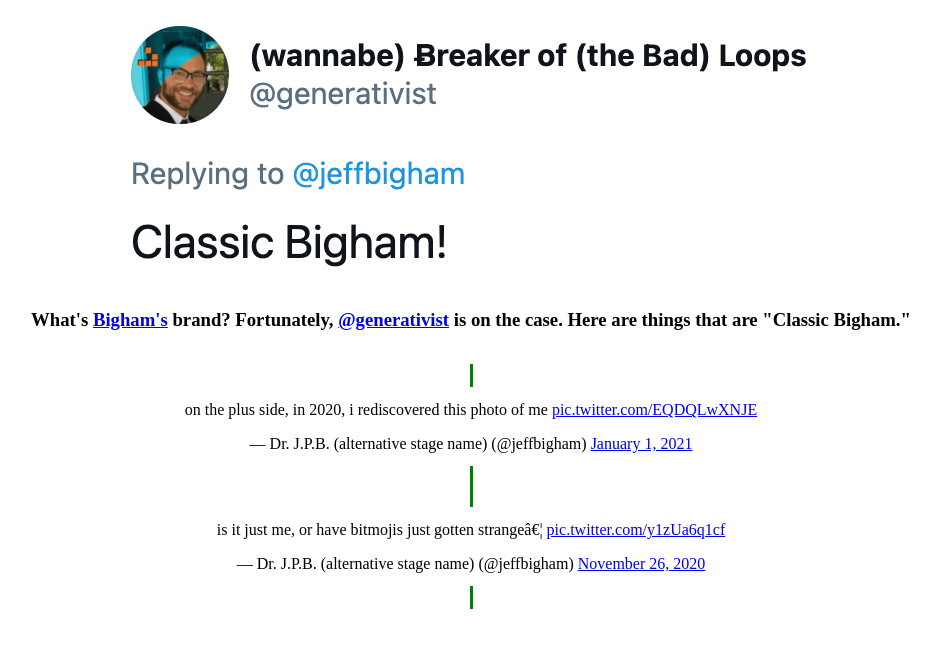
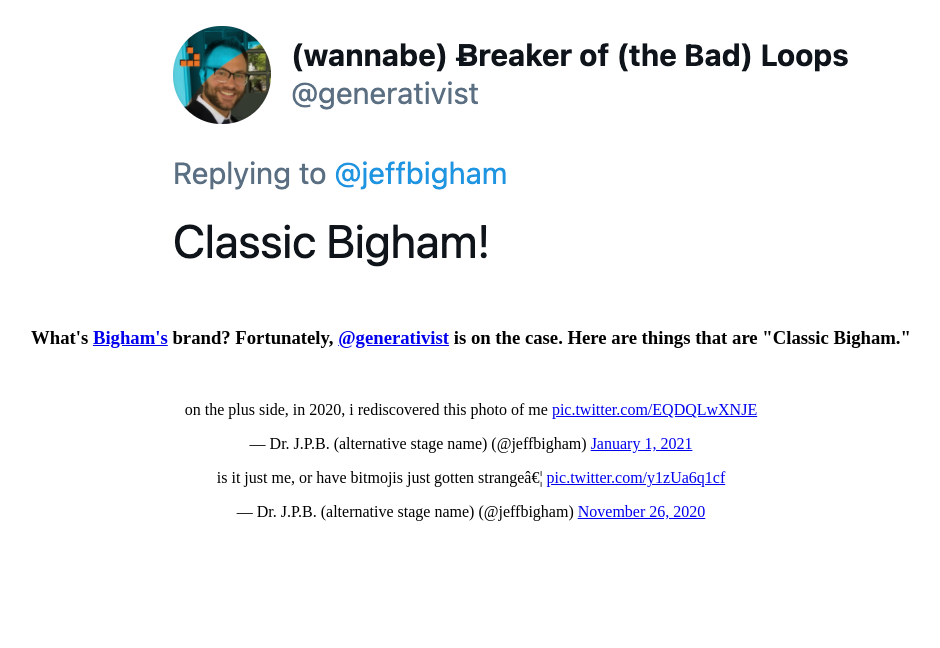
Before and after one commit to dotSlashJack/classic-bigham, a plain HTML site: page index.html in a window 1280 px wide. Shown: the whole page, without its empty margins (169-1109 px from the left). Drawn offline with Linux system fonts and the light colour scheme.

Commit message:
Update index.html

```diff
--- a/index.html
+++ b/index.html
@@ -20,13 +20,16 @@
         }
         .center {
             text-align: center;
-            border: 3px solid green;
+        }
+        .img-center {
+              margin: auto;
+              width: 50%;
         }
     </style>
 
     <body>
         <br />
-        <img src="classic_bigham.png" />
+        <div class="img-center"><img src="classic_bigham.png" /></div>
         <br />
         <h3>What's <a href="https://twitter.com/jeffbigham">Bigham's</a> brand? Fortunately, <a href="https://twitter.com/generativist">@generativist</a> is on the case. Here are things that are "Classic Bigham."</h3>
         <br />
```
